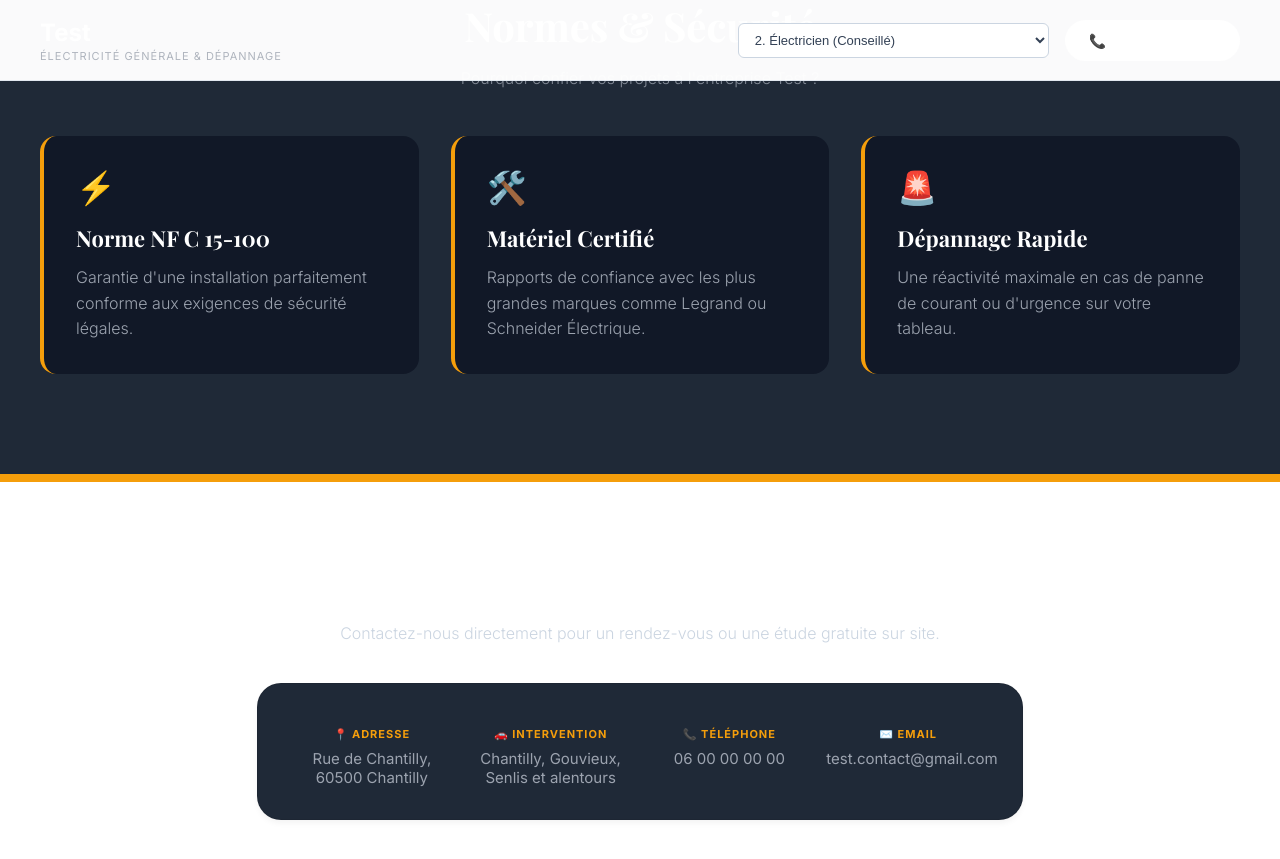
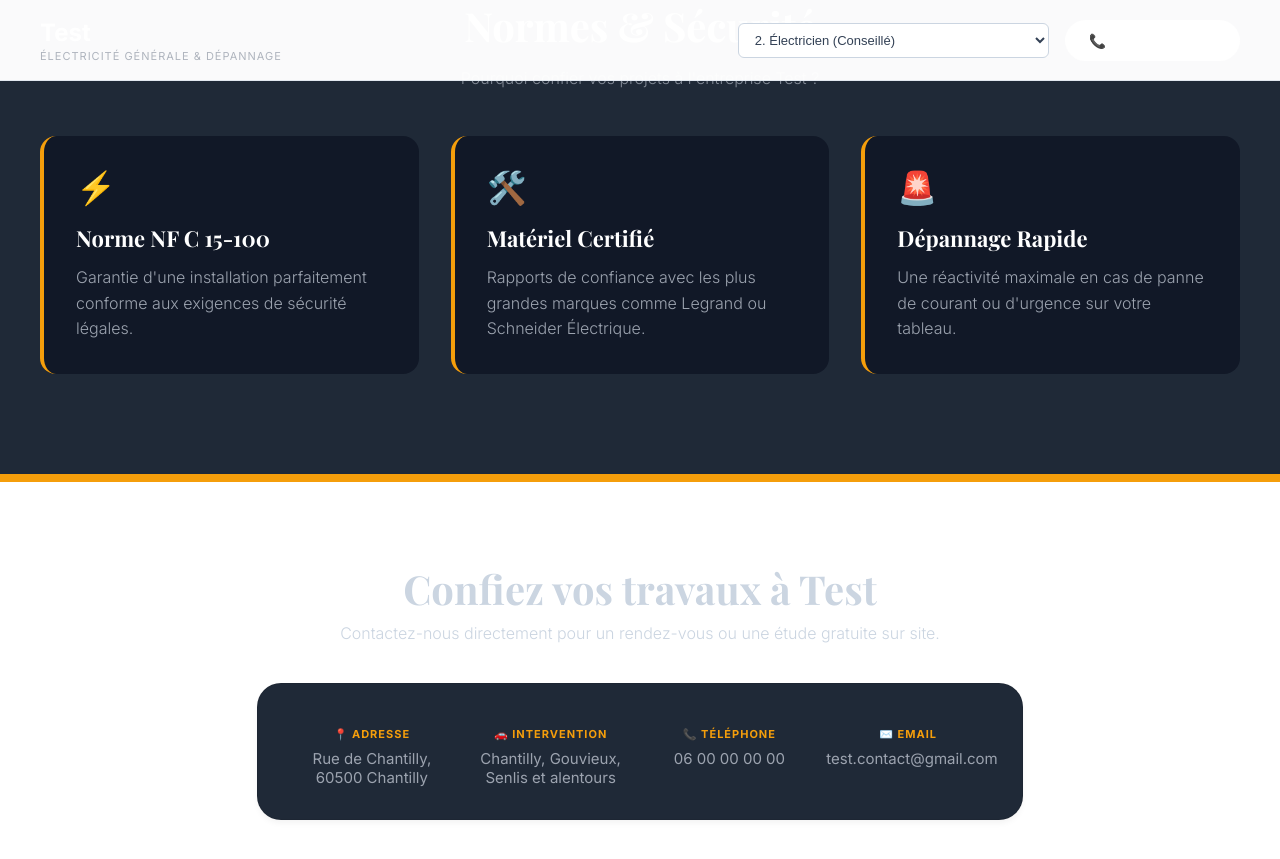
Before and after one commit to luciecreations60/site-demo, a Jekyll site: the page built from electricien.html, in a window 1280 px wide and 900 px high, scrolled down 827 px. Shown: the top 859 px of the window. Built offline with Jekyll 4.4.1, drawn with Linux system fonts in a browser that asks for light colours.

Commit message:
Update simple.html
modification couleur footer

```diff
--- a/_layouts/simple.html
+++ b/_layouts/simple.html
@@ -245,10 +245,18 @@
       </div>
     </section>
 
+<!-- ================================================================= -->
+    <!-- REMPLACE TOUTE LA SECTION FOOTER PAR CE BLOC CORRIGÉ :           -->
+    <!-- ================================================================= -->
     <footer id="contact" class="footer">
       <div class="container text-center">
-        <h2 class="section-title" style="margin-bottom: 8px;">Confiez vos travaux à <span class="brand-title">{{ client.nom }}</span></h2>
-        <p style="color: #cbd5e1; font-weight: 300; margin: 0 0 30px 0;">Contactez-nous directement pour un rendez-vous ou une étude gratuite sur site.</p>
+        <!-- Correction de la couleur ici : forçage en #cbd5e1 pour correspondre au sous-titre -->
+        <h2 class="section-title" style="margin-bottom: 8px; color: #cbd5e1 !important;">
+          Confiez vos travaux à <span class="brand-title">{{ client.nom }}</span>
+        </h2>
+        <p style="color: #cbd5e1; font-weight: 300; margin: 0 0 30px 0;">
+          Contactez-nous directement pour un rendez-vous ou une étude gratuite sur site.
+        </p>
 
         <div id="bloc-formulaire-pro" class="devis-form-container" style="display: none;">
           <h3>Formulaire de demande de devis en ligne</h3>
```
